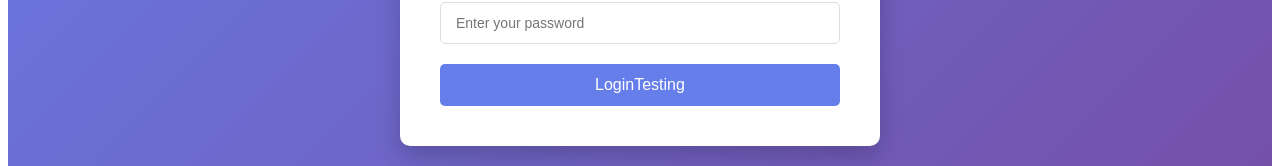
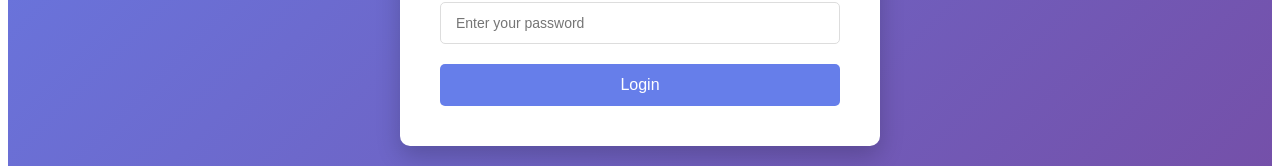
Before and after one commit to Kashyap1199/my-angular17-project, an Angular app: page /auth/login in a window 1280 px wide. Shown: the part 472-638 px from the top of the page. Built offline with nearby package versions, Linux system fonts and the light colour scheme.

Commit message:
Revert "Update login.component.html"
This reverts commit b74fa9a6caa098ad76da0c796529581e62832529.

```diff
--- a/src/app/authentication/components/login/login.component.html
+++ b/src/app/authentication/components/login/login.component.html
@@ -44,7 +44,6 @@
         <span *ngIf="loading" class="spinner"></span>
         <span *ngIf="!loading">Login</span>
         <span *ngIf="loading">Loading...</span>
-        <span>Testing</span>
       </button>
     </form>
   </div>
```
